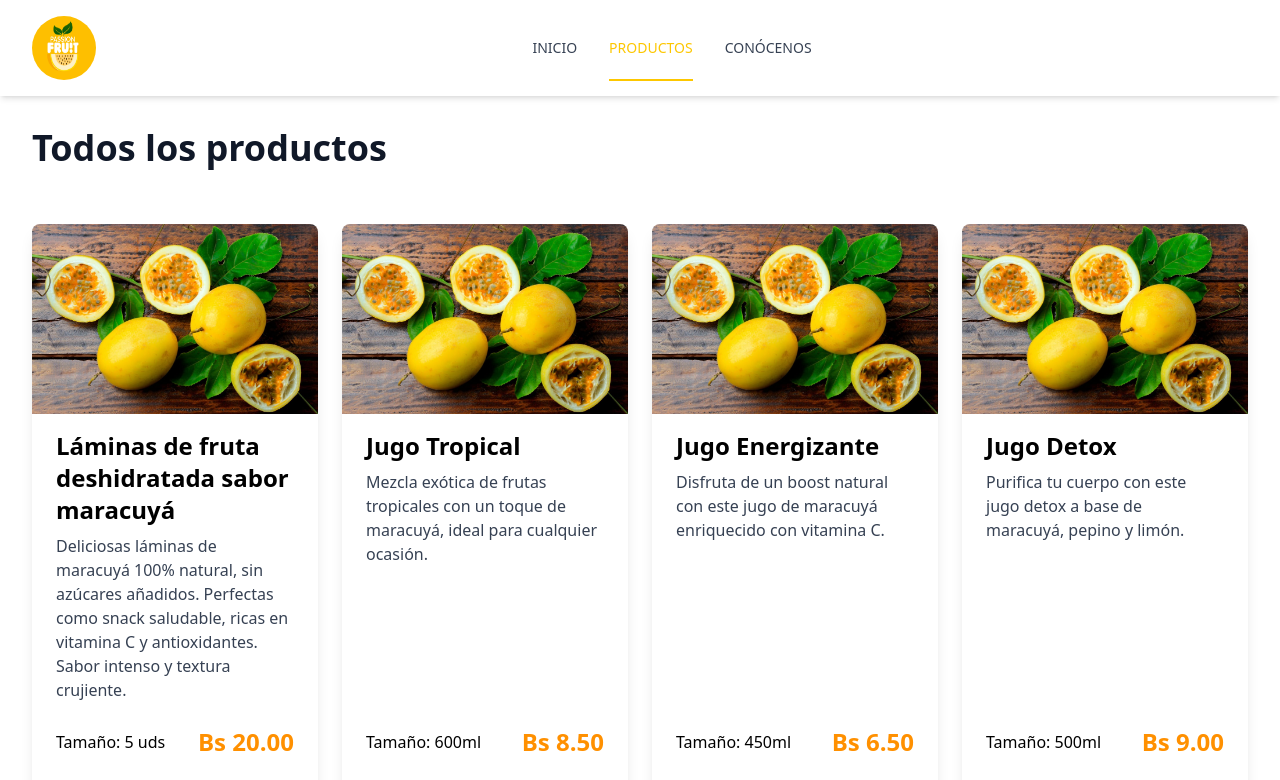
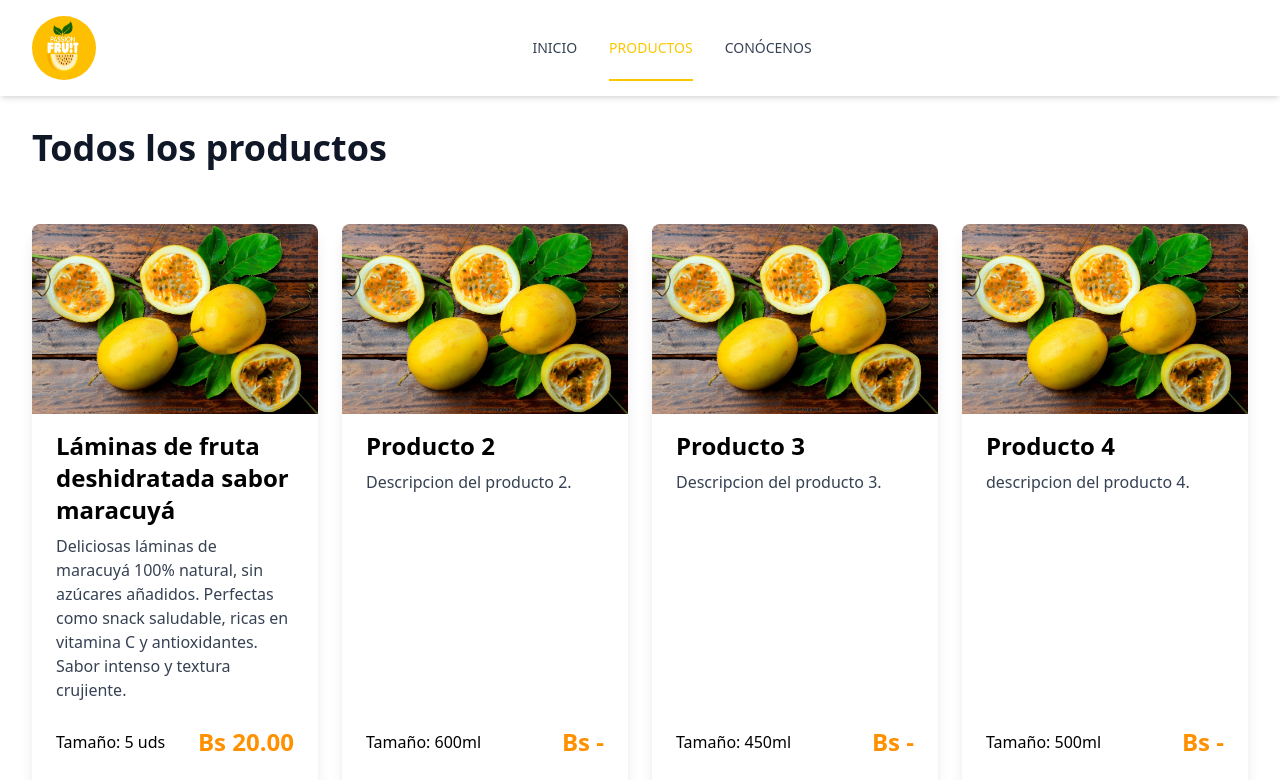
Before and after one commit to GustavoLuizaga/Passion-Fruit, a React (Vite) app: page /products in a window 1280 px wide. Shown: the top 780 px of the page. Built offline with nearby package versions, Linux system fonts and the light colour scheme.

Commit message:
Custom  description  products

```diff
--- a/src/pages/Products.jsx
+++ b/src/pages/Products.jsx
@@ -23,26 +23,26 @@ const Products = () => {
                     />
                     <Card
                         image={Producto}
-                        title="Jugo Tropical"
-                        description="Mezcla exótica de frutas tropicales con un toque de maracuyá, ideal para cualquier ocasión."
+                        title="Producto 2"
+                        description="Descripcion del producto 2."
                         size="600ml"
-                        price="8.50"
+                        price="-"
                         onClick={() => window.location.href = "/comprar/tropical"}
                     />
                     <Card
                         image={Producto}
-                        title="Jugo Energizante"
-                        description="Disfruta de un boost natural con este jugo de maracuyá enriquecido con vitamina C."
+                        title="Producto 3"
+                        description="Descripcion del producto 3."
                         size="450ml"
-                        price="6.50"
+                        price="-"
                         onClick={() => window.location.href = "/comprar/energizante"}
                     />
                     <Card
                         image={Producto}
-                        title="Jugo Detox"
-                        description="Purifica tu cuerpo con este jugo detox a base de maracuyá, pepino y limón."
+                        title="Producto 4"
+                        description="descripcion del producto 4."
                         size="500ml"
-                        price="9.00"
+                        price="-"
                         onClick={() => window.location.href = "/comprar/detox"}
                     />
                 </div>
```
